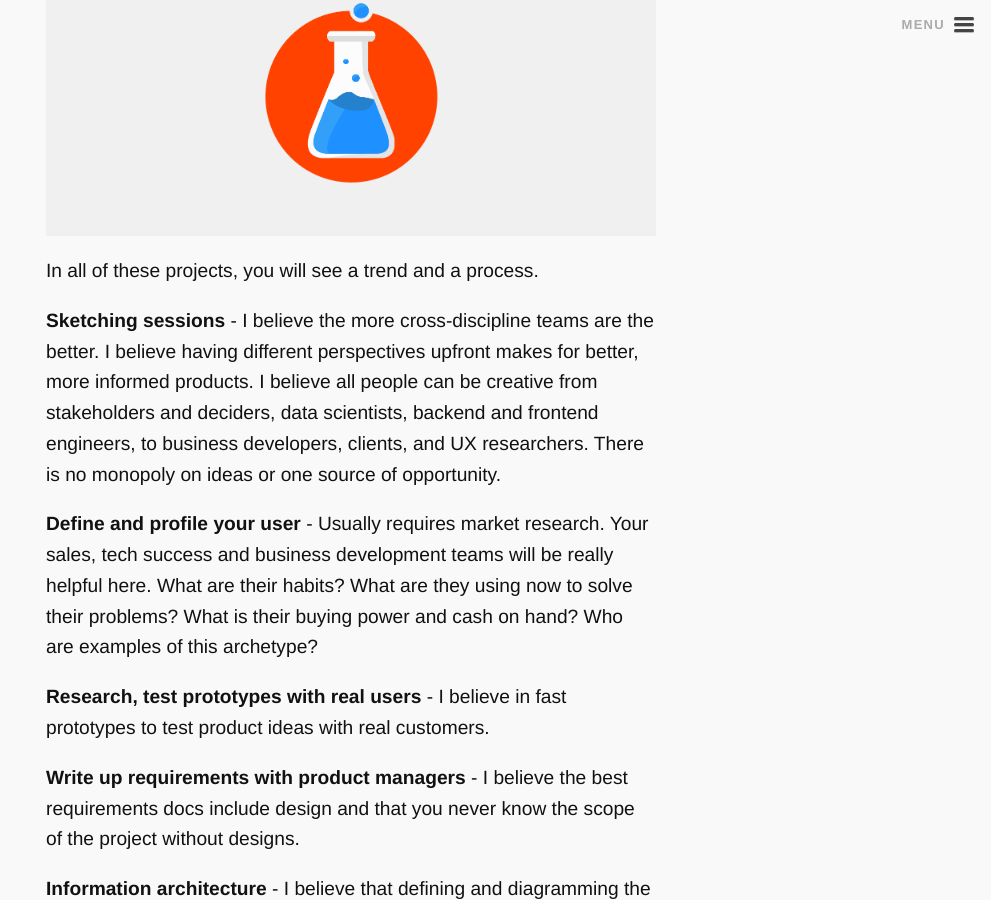
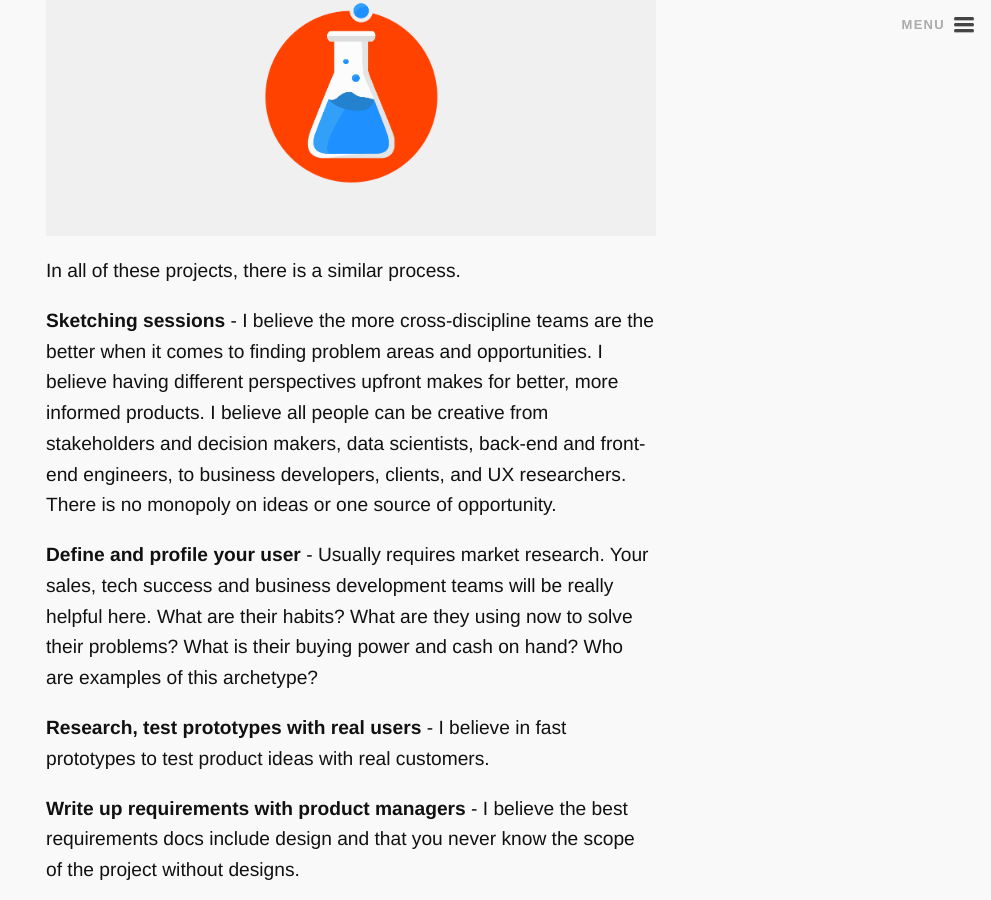
Before and after one commit to ReptarAzar/reptarazar.github.io, a Jekyll site: the page built from portfolio.md, in a window 1280 px wide and 900 px high, scrolled down 2614 px. Shown: the whole window, without its empty margins (289-1280 px from the left). Built offline with Jekyll 4.4.1, drawn with Linux system fonts in a browser that asks for light colours; nearby versions of some CDN libraries.

Commit message:
updates to portfolio process.

```diff
--- a/portfolio.md
+++ b/portfolio.md
@@ -46,10 +46,10 @@ permalink: /portfolio/
 
     </div>
 
-<p>In all of these projects, you will see a trend and a process.</p>
+<p>In all of these projects, there is a similar process.</p>
 
     <div class="process-list">
-        <p><b>Sketching sessions</b> - I believe the more cross-discipline teams are the better. I believe having different perspectives upfront makes for better, more informed products. I believe all people can be creative from stakeholders and deciders, data scientists, backend and frontend engineers, to business developers, clients, and UX researchers. There is no monopoly on ideas or one source of opportunity.</p>
+        <p><b>Sketching sessions</b> - I believe the more cross-discipline teams are the better when it comes to finding problem areas and opportunities. I believe having different perspectives upfront makes for better, more informed products. I believe all people can be creative from stakeholders and decision makers, data scientists, back-end and front-end engineers, to business developers, clients, and UX researchers. There is no monopoly on ideas or one source of opportunity.</p>
 
         <p><b>Define and profile your user</b> - Usually requires market research. Your sales, tech success and business development teams will be really helpful here. What are their habits? What are they using now to solve their problems? What is their buying power and cash on hand? Who are examples of this archetype? </p>
 
```
